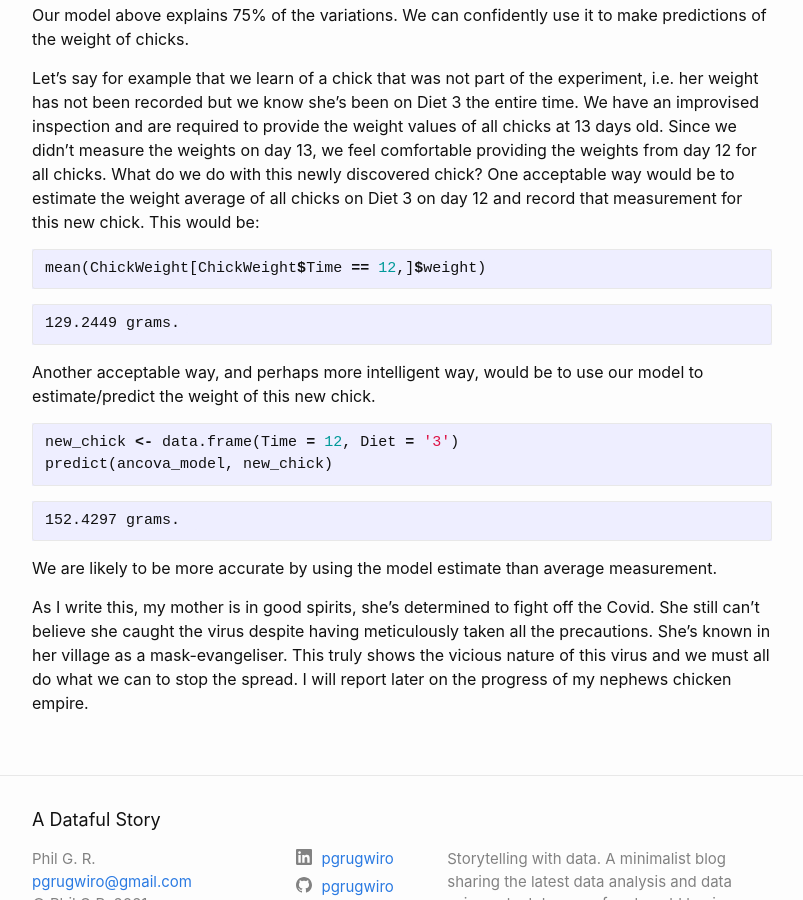
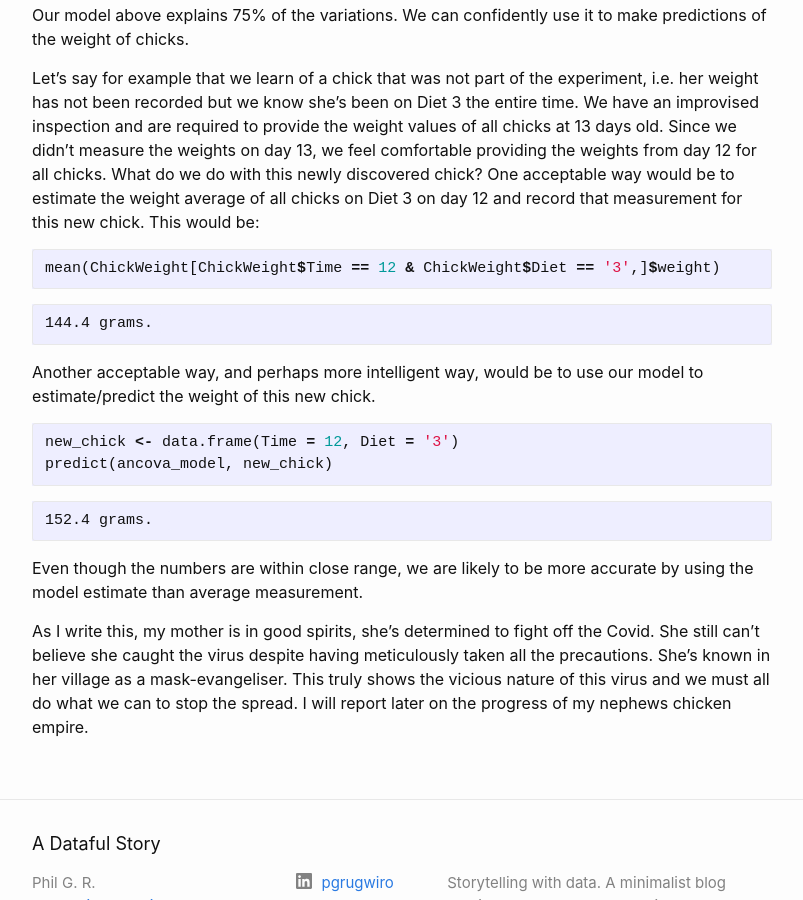
Before and after one commit to pgrugwiro/dataful-blog, a Jekyll site: the page built from _posts/2021-01-16-analysis-of-covariance.md, in a window 1280 px wide and 900 px high, scrolled down 4498 px. Shown: the whole window, without its empty margins (238-1041 px from the left). Built offline with Jekyll 4.4.1, drawn with Linux system fonts in a browser that asks for light colours.

Commit message:
typo correction

````diff
--- a/_posts/2021-01-16-analysis-of-covariance.md
+++ b/_posts/2021-01-16-analysis-of-covariance.md
@@ -402,10 +402,10 @@ weight average of all chicks on Diet 3 on day 12 and record that
 measurement for this new chick. This would be:
 
 ``` r
-mean(ChickWeight[ChickWeight$Time == 12,]$weight)
+mean(ChickWeight[ChickWeight$Time == 12 & ChickWeight$Diet == '3',]$weight)
 ```
 
-    129.2449 grams.
+    144.4 grams.
 
 
 
@@ -418,12 +418,12 @@ predict(ancova_model, new_chick)
 ```
 
 ```
-152.4297 grams.
+152.4 grams.
 ```
 
 
 
-We are likely to be more accurate by using the model estimate than
+Even though the numbers are within close range, we are likely to be more accurate by using the model estimate than
 average measurement.
 
 As I write this, my mother is in good spirits, she’s determined to fight
````
